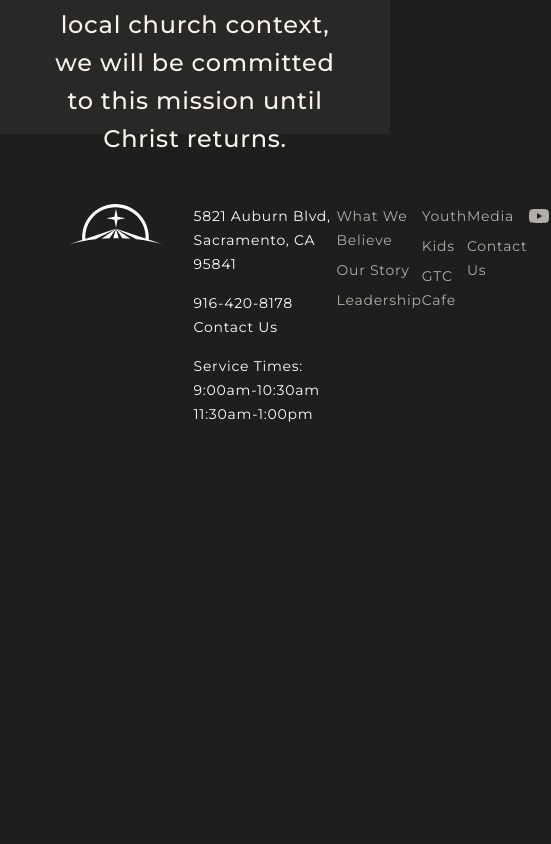
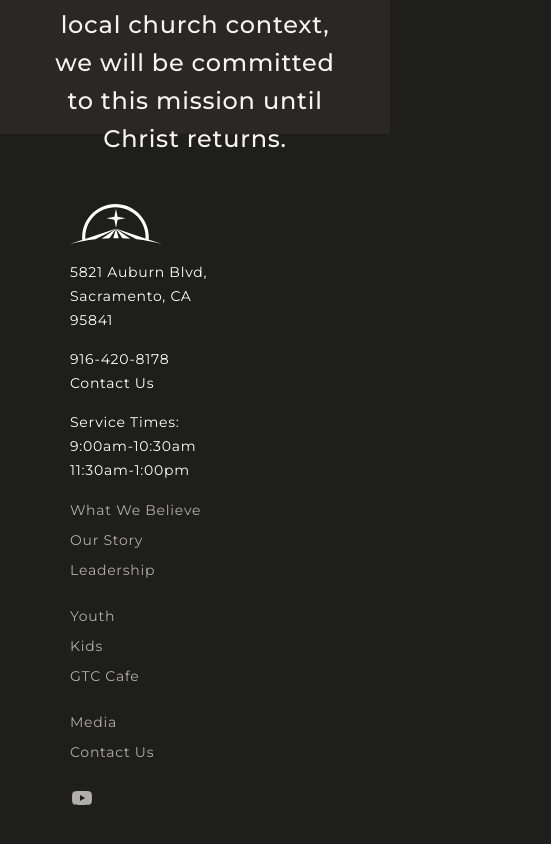
Before and after one commit to GTCAG/new-gtc, a React (Create React App) app: page / in a window 390 px wide. Shown: the part 975-1819 px from the top of the page, 551 px wide, since content can reach past the window. Before the commit the page ends 1459 px from the top, so only its background shows below. Built offline with nearby package versions, Linux system fonts and the light colour scheme.

Commit message:
Added responsive layout for footer

```diff
--- a/src/components/atoms/Footer.tsx
+++ b/src/components/atoms/Footer.tsx
@@ -20,11 +20,14 @@ const CenterMaxWidth = styled.div`
 const Root = styled.footer`
   display: flex;
   width: 100%;
-  height: 350px;
   max-width: ${({ theme }) => theme.dimensions.maxWidth};
   justify-content: space-between;
   box-sizing: border-box;
   padding: 70px ${({ theme }) => theme.dimensions.margins.dekstop};
+
+  @media (max-width: ${({ theme }) => theme.breakPoints.desktop}) {
+    flex-direction: column;
+  }
 `;
 
 const Logo = styled.img`
@@ -39,19 +42,34 @@ const ContactDetails = styled.div`
   display: flex;
   justify-content: space-between;
   flex-direction: column;
+  @media (max-width: ${({ theme }) => theme.breakPoints.desktop}) {
+    margin: 16px 0px;
+  }
 `;
 
 const FlexContainer = styled.div`
   display: flex;
+
+  @media (max-width: ${({ theme }) => theme.breakPoints.desktop}) {
+    flex-direction: column;
+  }
 `;
 
-const LinkSection = styled.div``;
+const LinkSection = styled.div`
+  @media (max-width: ${({ theme }) => theme.breakPoints.desktop}) {
+    margin-bottom: 16px;
+  }
+`;
 
 const FooterLink = styled(Link)`
   text-decoration: none;
   margin-bottom: 10px;
   p {
     color: ${({ theme }) => theme.colors.primary.light};
+  }
+
+  &:hover p {
+    color: ${({ theme }) => theme.colors.cta.default};
   }
 `;
 
--- a/src/themes/MainTheme.ts
+++ b/src/themes/MainTheme.ts
@@ -33,7 +33,7 @@ const mainTheme: DefaultTheme = {
     maxWidth: "1300px",
   },
   breakPoints: {
-    desktop: "1000px",
+    desktop: "920px",
     tablet: "720px",
     mobile: "500px",
   },
```
